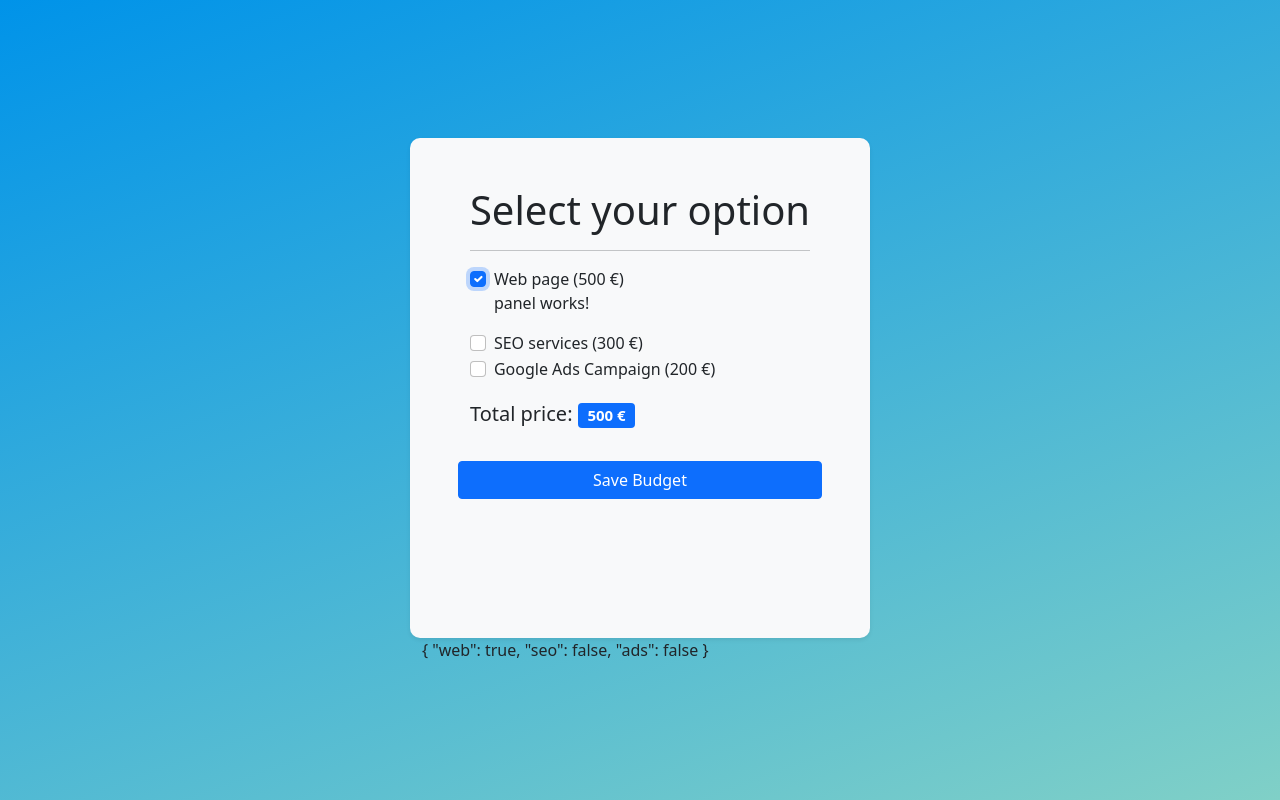
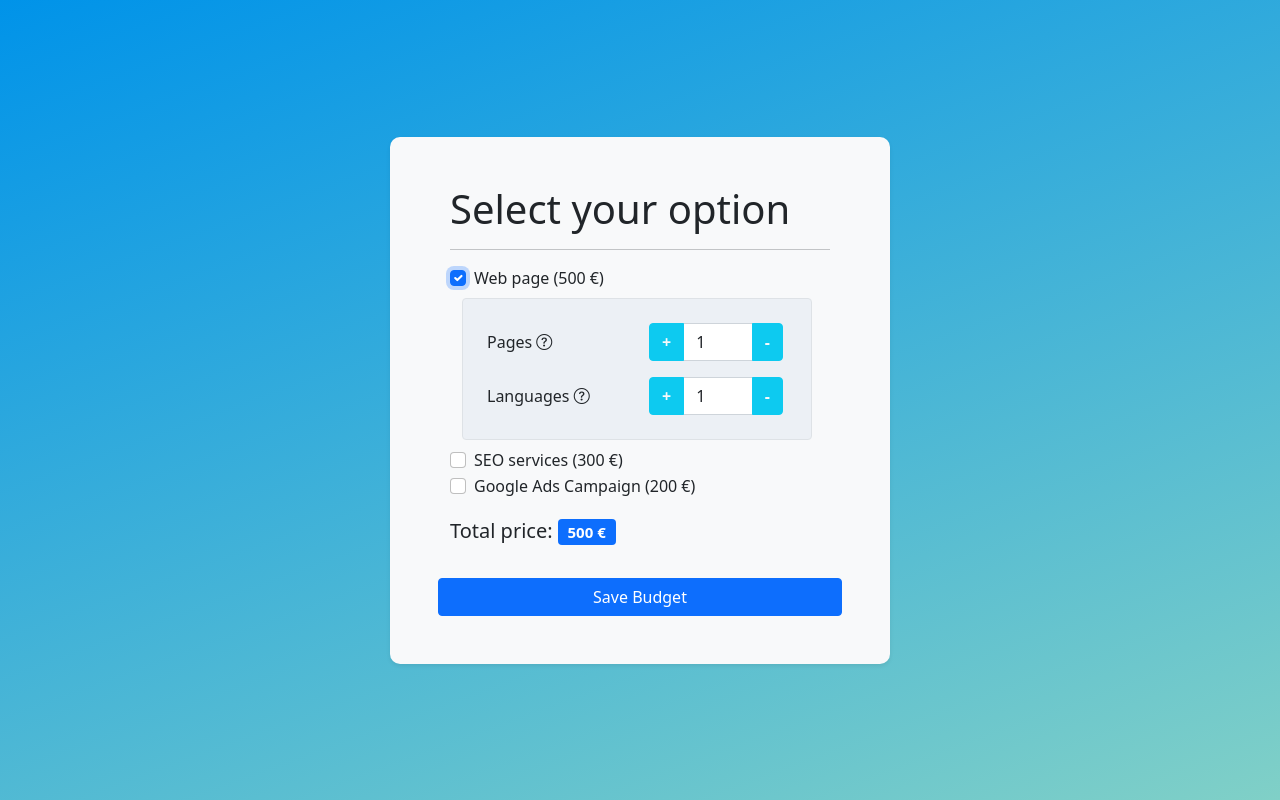
Before and after one commit to Juditsatu/sprint-7-budget, an Angular app: page / in a window 1280 px wide. Both pictures are taken after a click on the checkbox "Web page (500 €)". Built offline with nearby package versions, Linux system fonts and the light colour scheme.

Commit message:
panel component and modal

```diff
--- a/package.json
+++ b/package.json
@@ -18,6 +18,8 @@
     "@angular/platform-browser": "^14.0.0",
     "@angular/platform-browser-dynamic": "^14.0.0",
     "@angular/router": "^14.0.0",
+    "@ng-bootstrap/ng-bootstrap": "^13.0.0",
+    "bootstrap": "^5.2.0",
     "rxjs": "~7.5.0",
     "tslib": "^2.3.0",
     "zone.js": "~0.11.4"
--- a/src/app/budget/home/home.component.html
+++ b/src/app/budget/home/home.component.html
@@ -47,7 +47,3 @@
     </form>
   </div>
 </div>
-
-<span>
-    {{ budgetForm.value | json}}
-</span>
--- a/src/app/budget/panel/panel.component.css
+++ b/src/app/budget/panel/panel.component.css
@@ -0,0 +1,17 @@
+#panel {
+    min-width: 180px;
+    max-width: 350px;
+    background-color: rgb(236, 240, 245);
+}
+
+/* Chrome, Safari, Edge, Opera */
+input::-webkit-outer-spin-button,
+input::-webkit-inner-spin-button {
+  -webkit-appearance: none;
+  margin: 0;
+}
+
+/* Firefox */
+input[type=number] {
+  -moz-appearance: textfield;
+}
--- a/src/app/budget/panel/panel.component.html
+++ b/src/app/budget/panel/panel.component.html
@@ -1 +1,85 @@
-<p>panel works!</p>
+<!-- [hidden]="!budgetService.edited" -->
+<div
+  class="row p-3 my-2 align-items-center border rounded animate__animated animate__flipInX"
+  id="panel"
+  [formGroup]="panelForm"
+>
+  <!-- PAGES -->
+  <div class="col-6 p-2">
+    <label class="col-form-label"
+      >Pages
+      <!--(?) Instructions -->
+      <span
+        type="button"
+        (click)="open(mymodal)"
+        data-bs-toggle="modal"
+        data-bs-target="#exampleModal"
+        class="bi bi-question-circle"
+      >
+      </span>
+    </label>
+  </div>
+  <div class="col-sm-6">
+    <div class="input-group">
+      <button type="button" class="btn btn-info text-light"><strong>+</strong></button>
+      <input
+        type="number"
+        class="form-control"
+        min="1"
+        oninput="this.quantity"
+        formControlName="pages"
+      />
+      <button type="button" class="btn btn-info text-light"><strong>-</strong></button>
+    </div>
+  </div>
+
+  <!-- LANGUAGES -->
+  <div class="col-6 p-2">
+    <label class="col-form-label"
+      >Languages
+      <!--(?) Instructions -->
+      <span
+        type="button"
+        (click)="open(mymodal)"
+        data-bs-toggle="modal"
+        data-bs-target="#exampleModal"
+        class="bi bi-question-circle"
+      >
+      </span>
+    </label>
+  </div>
+  <div class="col-sm-6">
+    <div class="input-group">
+      <button type="button" class="btn btn-info text-light"><strong>+</strong></button>
+
+      <input type="number" class="form-control" formControlName="languages" />
+
+      <button type="button" class="btn btn-info text-light"><strong>-</strong></button>
+    </div>
+  </div>
+  <!-- <pre> {{ (panelForm.value.pages + panelForm.value.languages) * 30 }} </pre> -->
+</div>
+
+<!-- MODAL -->
+<ng-template #mymodal let-modal>
+  <div class="modal-header">
+    <h4 class="modal-title" id="modal-basic-title">How it works</h4>
+  </div>
+  <div class="modal-body">
+    Please select the number of pages and/or languages you want. You must choose
+    at least one of each.
+    <br>
+    Currently selected:
+    Pages(<span>{{ panelForm.value.pages }}</span>)
+    Languages(<span>{{ panelForm.value.languages }}</span>)
+  </div>
+  <div class="modal-footer">
+    <button
+      type="button"
+      class="btn btn-outline-dark"
+      (click)="modal.close('Save click')"
+    >
+      Ok
+    </button>
+  </div>
+</ng-template>
--- a/src/app/budget/panel/panel.component.ts
+++ b/src/app/budget/panel/panel.component.ts
@@ -1,4 +1,8 @@
 import { Component, OnInit } from '@angular/core';
+import { FormControl, FormGroup } from '@angular/forms';
+import { NgbModal, ModalDismissReasons } from '@ng-bootstrap/ng-bootstrap';
+
+import { BugdetService } from '../services/bugdet.service';
 
 @Component({
   selector: 'app-panel',
@@ -7,9 +11,51 @@ import { Component, OnInit } from '@angular/core';
 })
 export class PanelComponent implements OnInit {
 
-  constructor() { }
+  constructor( public budgetService: BugdetService, private modalService: NgbModal ) { }
+
+  quantity:number = 1;
+  pricePerOption: number = 30;
+
+  // formModal: any;
 
   ngOnInit(): void {
+
+    // this.formModal = new window.bootstrap.modal
+
+    this.budgetService.add(this.quantity, this.pricePerOption)
+
   }
 
+  panelForm: FormGroup = new FormGroup({
+    pages: new FormControl(1),
+    languages: new FormControl(1)
+  })
+
+  addQuantity(value: number) {
+    value += 1;
+  }
+
+
+  //Information Modal
+  title = 'appBootstrap';
+
+  closeResult!: string;
+
+  open(content: any) {
+    this.modalService.open(content, {ariaLabelledBy: 'modal-basic-title'}).result.then((result) => {
+      this.closeResult = `Closed with: ${result}`;
+    }, (reason) => {
+      this.closeResult = `Dismisse ${this.getDismissReason(reason)}`;
+    })
+  }
+
+  private getDismissReason(reason: any): string {
+    if (reason === ModalDismissReasons.ESC) {
+      return 'by pressing ESC';
+    } else if (reason === ModalDismissReasons.BACKDROP_CLICK) {
+      return 'by clicking on a backdrop';
+    } else {
+      return  `with: ${reason}`;
+    }
+  }
 }
--- a/src/app/budget/services/bugdet.service.ts
+++ b/src/app/budget/services/bugdet.service.ts
@@ -12,8 +12,10 @@ export interface Budget {
 
 export class BugdetService {
 
-  totalPrice: number = 0;
   totalPriceOptions: number = 0;
+  totalPrice: number = this.totalPriceOptions;
+
+  webOption: string = 'web';
 
   // budgets: Budget[] = [
   //   { option: 'Web page', price: 500, id: 'web' },
@@ -30,8 +32,19 @@ export class BugdetService {
   }
 
   sumWebOptions(value: number) {
-    if ('web') {
-      this.totalPriceOptions = value;
+      this.totalPrice += value;
+  }
+
+  //sum budgets value on languages & pages
+  add(quantity: number, price: number) {
+
+    this.totalPriceOptions += quantity * price;
+
+    if (this.totalPriceOptions <= 0) {
+      this.totalPriceOptions = 0;
     }
+
+    console.log(this.totalPriceOptions)
   }
+
 }
--- a/src/index.html
+++ b/src/index.html
@@ -8,6 +8,11 @@
   <link rel="icon" type="image/x-icon" href="favicon.ico">
 
   <link href="https://cdn.jsdelivr.net/npm/bootstrap@5.0.2/dist/css/bootstrap.min.css" rel="stylesheet" integrity="sha384-EVSTQN3/azprG1Anm3QDgpJLIm9Nao0Yz1ztcQTwFspd3yD65VohhpuuCOmLASjC" crossorigin="anonymous">
+  <link rel="stylesheet" href="https://cdn.jsdelivr.net/npm/bootstrap-icons@1.9.1/font/bootstrap-icons.css">
+  <link
+  rel="stylesheet"
+  href="https://cdnjs.cloudflare.com/ajax/libs/animate.css/4.1.1/animate.min.css"
+  />
 </head>
 <body>
   <app-root></app-root>
--- a/src/styles.css
+++ b/src/styles.css
@@ -9,6 +9,7 @@ body {
 }
 
 #optionsBox {
-    height: 500px;
+    min-height: 500px;
+    min-width: 500px;
     border-radius: 10px;
 }
```
Also changed, not shown: 1 other file (tests, documents, lock files or other folders).
